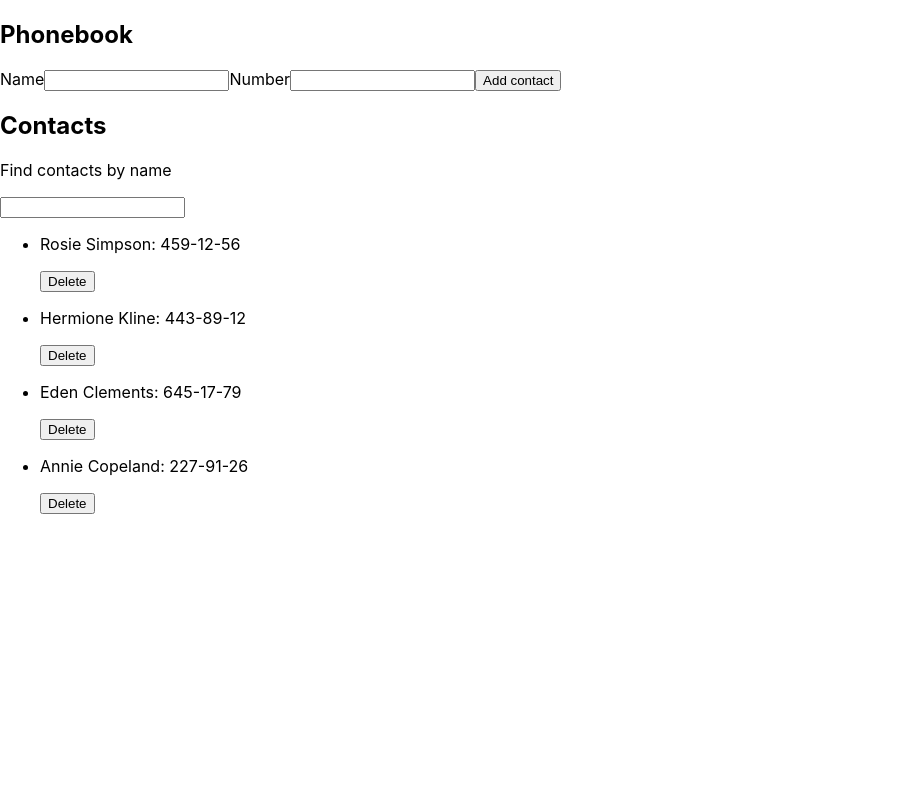
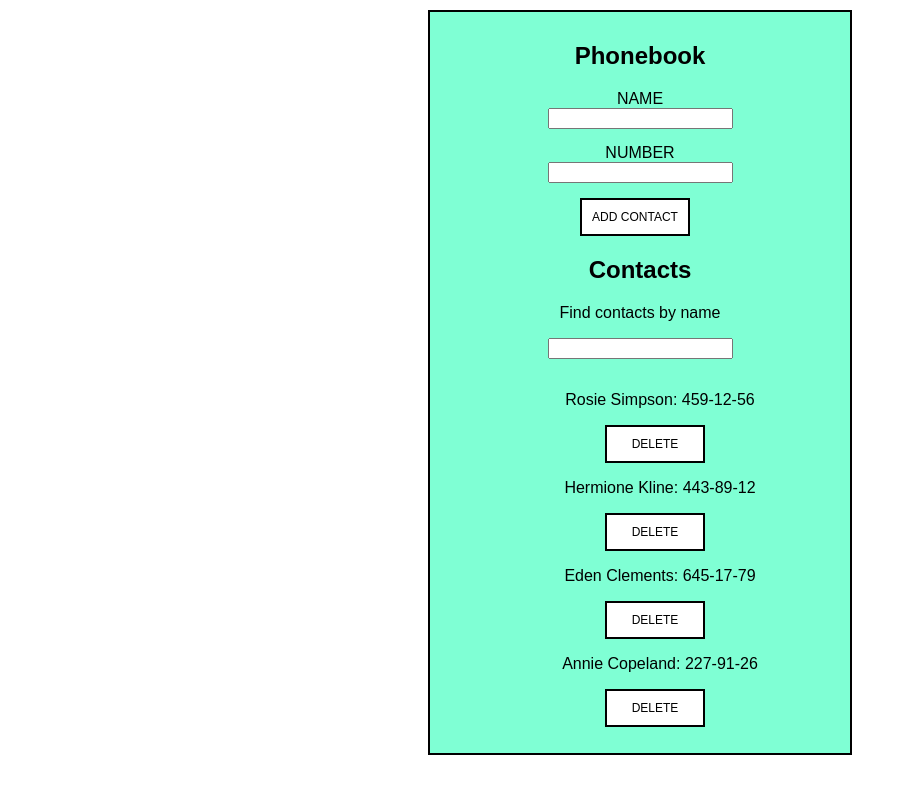
Before and after one commit to oleksandraburymenko/goit-react-hw-02-phonebook, a React (Create React App) app: page / in a window 1280 px wide. Shown: the top 794 px of the page, without its empty margins (0-915 px from the left). Built offline with nearby package versions, Linux system fonts and the light colour scheme.

Commit message:
add styles

```diff
--- a/src/components/Phonebook.module.css
+++ b/src/components/Phonebook.module.css
@@ -0,0 +1,60 @@
+.container {
+    width: 400px;
+    min-height: 400px;
+    margin-left: auto;
+    margin-right: auto;
+    font-family: Arial, Helvetica, sans-serif;
+    text-align: center;
+    background-color: aquamarine;
+    margin-top: 10px;
+    padding: 10px;
+    border: black 2px solid;
+}
+
+.section {
+    margin-left: auto;
+    margin-right: auto;
+}
+
+.form_input {
+    margin-bottom: 15px;
+    height: 15px;
+}
+
+.form_label {
+    font-weight: 500;
+    text-transform: uppercase;
+}
+
+.btn {
+    margin-right: 10px;
+    min-width: 100px;
+    text-transform: uppercase;
+    padding: 10px;
+    font-size: 12px;
+    background-color: white;
+    color: black;
+    border: black 2px solid;
+    cursor: pointer;
+}
+
+.btn:hover {
+    background-color: yellow;
+}
+
+.form {
+    display: flex;
+    flex-direction: column;
+    justify-content: center;
+    align-items: center;
+}
+
+.contact_list {
+    display: flex;
+    flex-direction: column;
+    color: black;
+}
+
+.contact_item {
+    list-style: none;
+}
```
